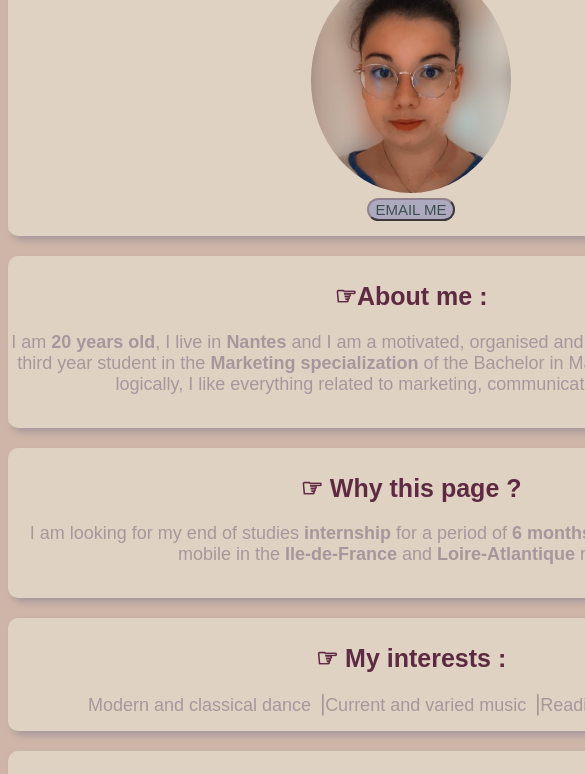
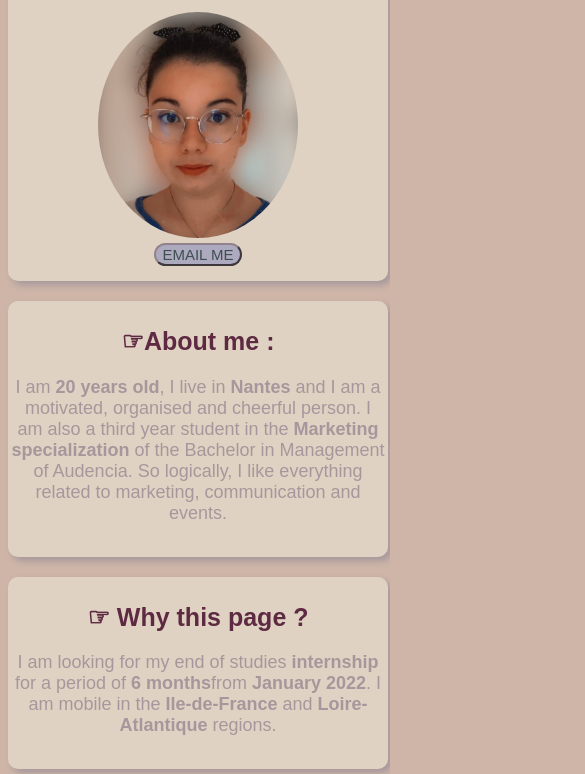
Before and after one commit to margot-mouard/my-profile, a plain HTML site: page index.html in a window 390 px wide. Shown: the part 157-931 px from the top of the page, 585 px wide, since content can reach past the window. Drawn offline with Linux system fonts and the light colour scheme; a web font is replaced by a local one.

Commit message:
Add files via upload

```diff
--- a/style.css
+++ b/style.css
@@ -54,3 +54,10 @@ button {
 a {
 	text-decoration: none;
 	color: #3E4E50;}
+
+
+@media (max-width: 720px) {
+  .card {
+    width: 100%;
+  }
+}
```
